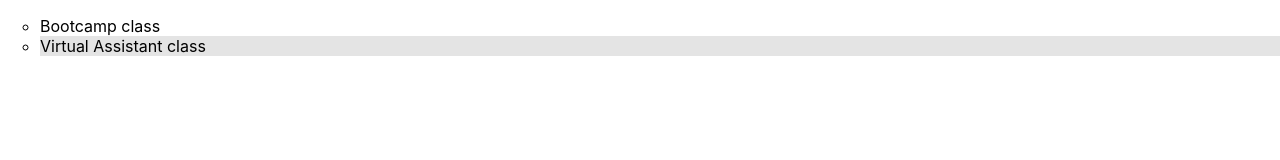
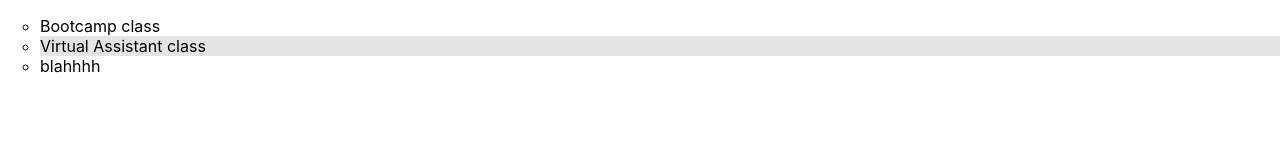
Before and after one commit to AishaZahid21/class3ReactBootcamp, a React (Create React App) app: page / in a window 1280 px wide. Shown: the top 160 px of the page. Built offline with nearby package versions, Linux system fonts and the light colour scheme.

Commit message:
update App.js

```diff
--- a/src/App.js
+++ b/src/App.js
@@ -3,7 +3,7 @@ import './App.css';
 
 import Todo from "./todo.js"
 
-var tasks=["Bootcamp class","Virtual Assistant class"]
+var tasks=["Bootcamp class","Virtual Assistant class", "blahhhh"]
 
 function App() {
 
```
